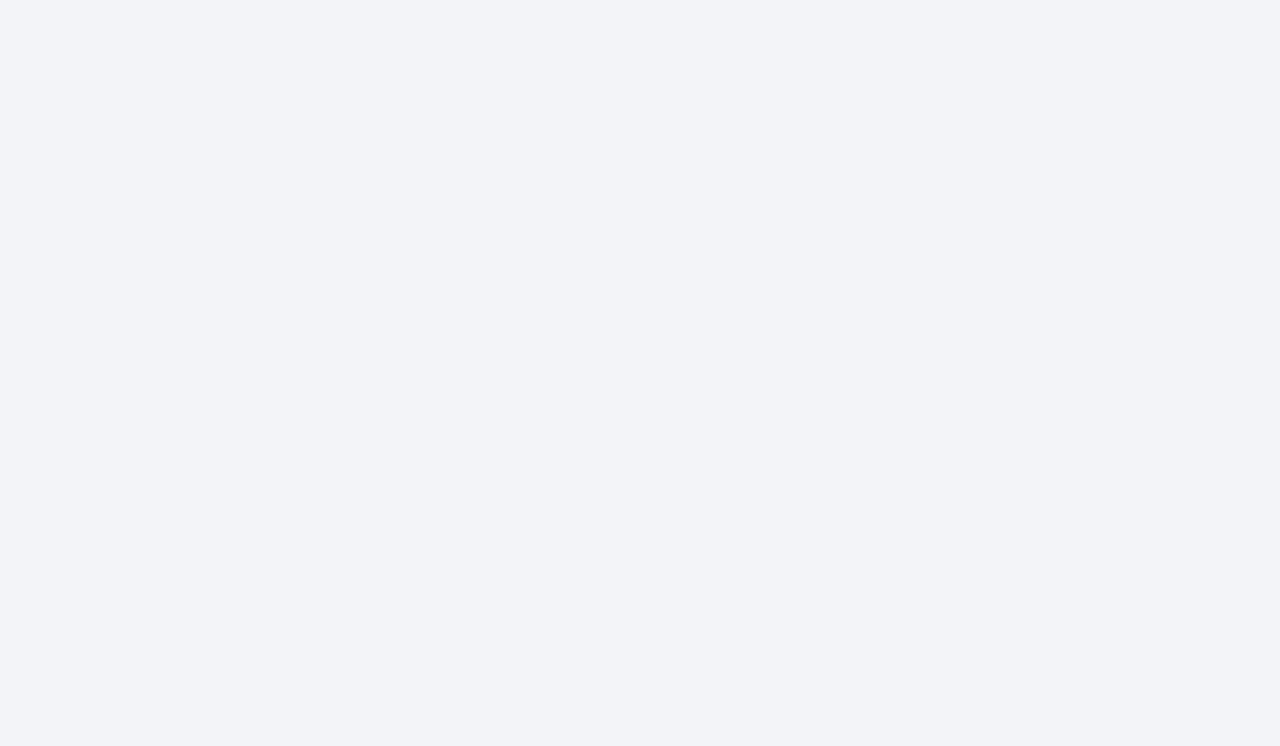
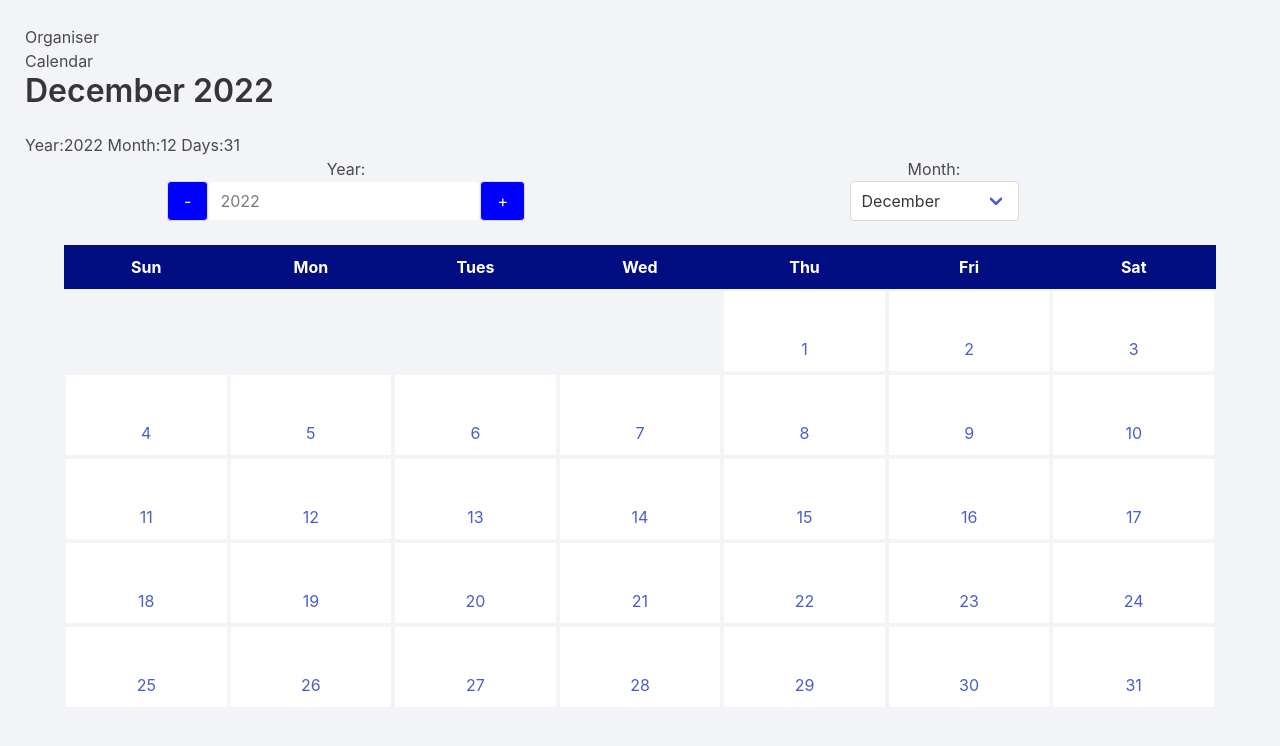
Before and after one commit to DemonDia/hust-io-frontend, a React (Create React App) app: page /organiser in a window 1280 px wide. Shown: the top 746 px of the page. Built offline with nearby package versions, Linux system fonts and the light colour scheme.

Commit message:
calendar component working

```diff
--- a/src/Components/Organiser/MainCalendar.js
+++ b/src/Components/Organiser/MainCalendar.js
@@ -1,9 +1,193 @@
-import React from 'react';
+import React, { useEffect, useState } from "react";
+import { Link } from "react-router-dom";
+function MainCalendar(props) {
+    const [loading, setLoading] = useState(true);
+    // year and month in numbers
+    const [year, setYear] = useState(null);
+    const [month, setMonth] = useState(null);
+    const [days, setDays] = useState(0);
+    const [calendarDays, setCalendarDays] = useState([]);
+    const monthArr = [
+        "Select A Month",
+        "January",
+        "Feburary",
+        "March",
+        "April",
+        "May",
+        "June",
+        "July",
+        "August",
+        "September",
+        "October",
+        "November",
+        "December",
+    ];
+    const dayArr = ["Sun", "Mon", "Tues", "Wed", "Thu", "Fri", "Sat"];
+    const loadCalendar = (year, month) => {
+        setLoading(true);
+        const currDate = new Date(year, month, 0);
+        var noOfDays = currDate.getDate();
+        setDays(noOfDays);
+        // days --> first of each month
+        var firstDayOfMonth = new Date(year, month-1, 1);
+        var weekRows = [];
+        var dayCounts = 0;
+        var weekCounts = 0;
+        while (dayCounts < noOfDays) {
+            var weekRow = [];
+            // day of the week
+            for (var day = 0; day < 7; day++) {
+                // first week
+                if (weekCounts == 0) {
+                    if (day < firstDayOfMonth.getDay()) {
+                        weekRow.push(" ");
+                    } else {
+                        dayCounts += 1;
+                        weekRow.push(dayCounts);
+                    }
+                } else {
+                    if (dayCounts >= noOfDays) {
+                        weekRow.push(" ");
+                    } else {
+                        dayCounts += 1;
+                        weekRow.push(dayCounts);
+                    }
+                }
+            }
+            weekRows.push(weekRow);
+            weekCounts += 1;
+        }
+        setCalendarDays(weekRows);
+        setLoading(false);
+    };
 
-function MainCalendar(props) {
+    const changeYear = (change) => {
+        const newYear = year + change;
+        setYear(newYear);
+        loadCalendar(newYear, month);
+    };
+
+    const changeMonth = (newMonth) => {
+        if (newMonth != 0) {
+            setMonth(newMonth);
+            loadCalendar(year, newMonth);
+        }
+    };
+    useEffect(() => {
+        const currentDate = new Date();
+        const currentYear = currentDate.getFullYear();
+        const currentMonth = currentDate.getMonth()+1;
+        setYear(currentYear);
+        setMonth(currentMonth);
+        loadCalendar(currentYear, currentMonth);
+    }, []);
     return (
         <div>
             <h1>Calendar</h1>
+            <h2 className="title">
+                {monthArr[month]} {year}
+            </h2>
+            Year:{year} Month:{month} Days:{days}
+            <div className="container calendarContainer">
+                <div className="columns">
+                    <div className="column is-half">
+                        <label>Year:</label>
+                        <div id="yearField">
+                            <div className="control yearChangeBtnContainer">
+                                <button
+                                    className="button yearChangeBtn"
+                                    onClick={() => {
+                                        changeYear(-1);
+                                    }}
+                                >
+                                    -
+                                </button>
+                            </div>
+                            <div className="control">
+                                <input
+                                    className="input is-focused"
+                                    type="text"
+                                    placeholder="Focused input"
+                                    value={year}
+                                    disabled
+                                    style={{ background: "white" }}
+                                />
+                            </div>
+                            <div className="control yearChangeBtnContainer">
+                                <button
+                                    className="button yearChangeBtn"
+                                    onClick={() => {
+                                        changeYear(1);
+                                    }}
+                                >
+                                    +
+                                </button>
+                            </div>
+                        </div>
+                    </div>
+
+                    <div className="column is-half">
+                        <label>Month:</label>
+                        <br></br>
+                        <div className="select is-focused">
+                            <select
+                                value={month}
+                                onChange={(e) => {
+                                    changeMonth(e.target.value);
+                                }}
+                            >
+                                {monthArr.map((month, index) => {
+                                    return (
+                                        <option value={index} key={index}>
+                                            {month}
+                                        </option>
+                                    );
+                                })}
+                            </select>
+                        </div>
+                    </div>
+                </div>
+                {!loading ? <></> : <></>}
+
+                <table className="calendar">
+                    <thead>
+                        <tr>
+                            {dayArr.map((day, index) => {
+                                return (
+                                    <th key={index}>
+                                        <div className="calendarHeaderCell">
+                                            {day}
+                                        </div>
+                                    </th>
+                                );
+                            })}
+                        </tr>
+                    </thead>
+                    <tbody>
+                        {calendarDays.map((calendarWeek, index) => {
+                            return (
+                                <tr className="row calendarRow" key={index}>
+                                    {calendarWeek.map((calendarDay, index) => {
+                                        return calendarDay == " " ? (
+                                            <td key={index}>
+                                                <div className="calendarCellDisabled"></div>
+                                            </td>
+                                        ) : (
+                                            <td key={index}>
+                                                <Link>
+                                                    <div className="calendarCell">
+                                                        {calendarDay}
+                                                    </div>
+                                                </Link>
+                                            </td>
+                                        );
+                                    })}
+                                </tr>
+                            );
+                        })}
+                    </tbody>
+                </table>
+            </div>
         </div>
     );
 }
--- a/src/Pages/Organiser/OrganiserPage.js
+++ b/src/Pages/Organiser/OrganiserPage.js
@@ -1,8 +1,10 @@
 import React from 'react';
-
+import MainCalendar from "../../Components/Organiser/MainCalendar"
 function OrganiserPage(props) {
     return (
         <div>
+            <h1>Organiser</h1>
+            <MainCalendar/>
 
         </div>
     );
--- a/src/index.css
+++ b/src/index.css
@@ -58,12 +58,69 @@ code {
 }
 
 /* option box */
-.optionBox{
-  height:10vh;
-  background:#0014C5;
+.optionBox {
+  height: 10vh;
+  background: #0014C5;
   align-items: center;
 }
-.optionBox h1{
+
+.optionBox h1 {
   text-align: center;
-  color:white;
+  color: white;
 }
+
+/* calendar */
+.calendar {
+  width: 100%;
+  /* border: 2px white solid; */
+  table-layout: fixed;
+  border-radius: 20px;
+
+}
+
+.calendarContainer {
+  /* width: 100%; */
+  text-align: center;
+}
+
+.calendarRow {}
+
+.calendarHeaderCell {
+  padding: 10px;
+  background: #010E81;
+  color: white;
+}
+
+.calendarCell,
+.calendarCellDisabled {
+  height: 10vh;
+  margin: 2px;
+}
+
+.calendarCell {
+  background: white;
+  padding: 10px;
+  display: flex;
+  justify-content: center;
+  align-items: flex-end;
+}
+
+.calendarCellDisabled {
+  background: #F2F4F7
+}
+
+#yearField {
+  justify-content: center;
+  display: flex;
+  align-self: center;
+}
+
+.yearChangeBtn {
+
+  background-color: blue;
+  color: white;
+}
+
+.yearChangeBtnContainer {
+  align-self: center;
+}
```
